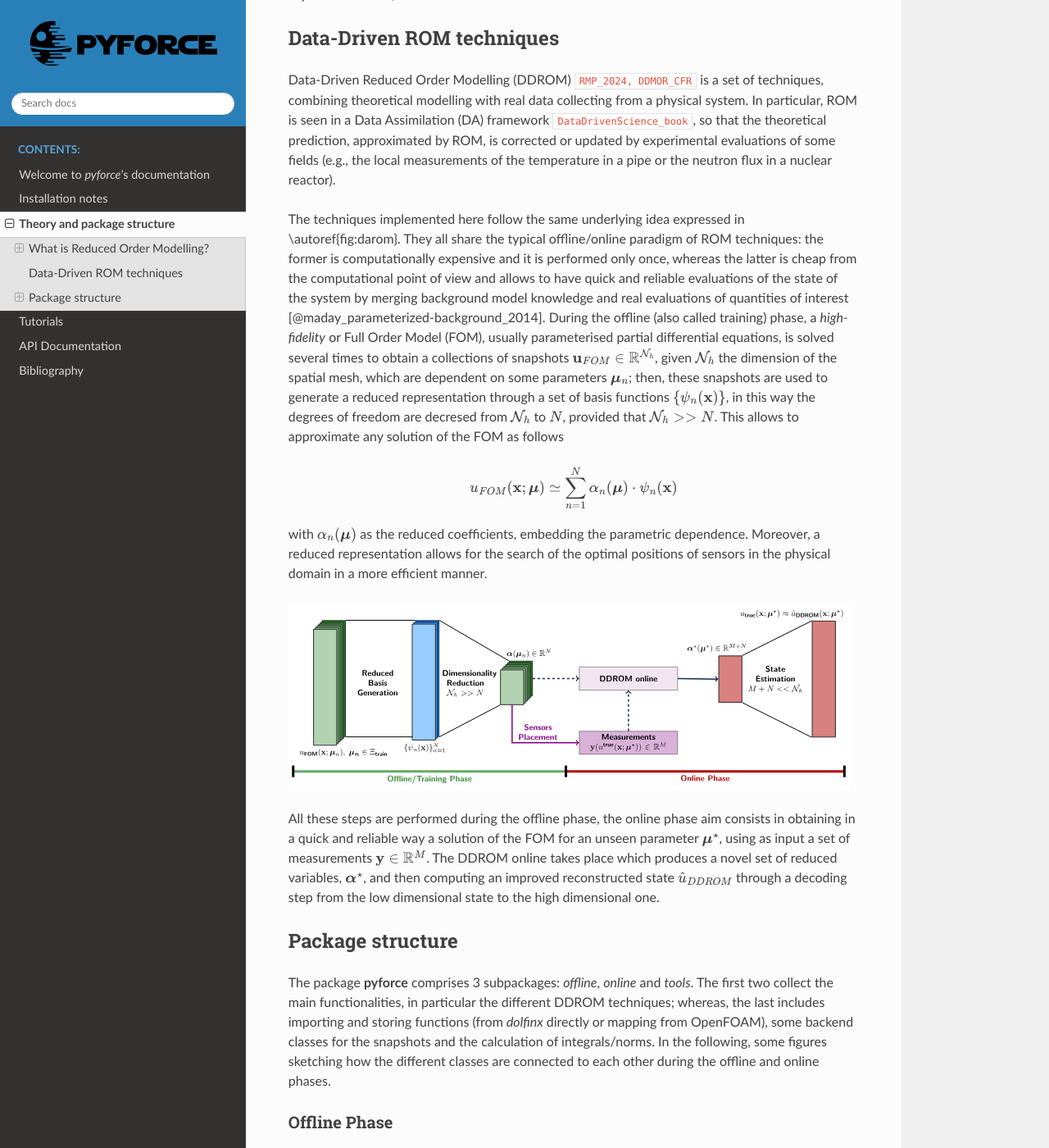
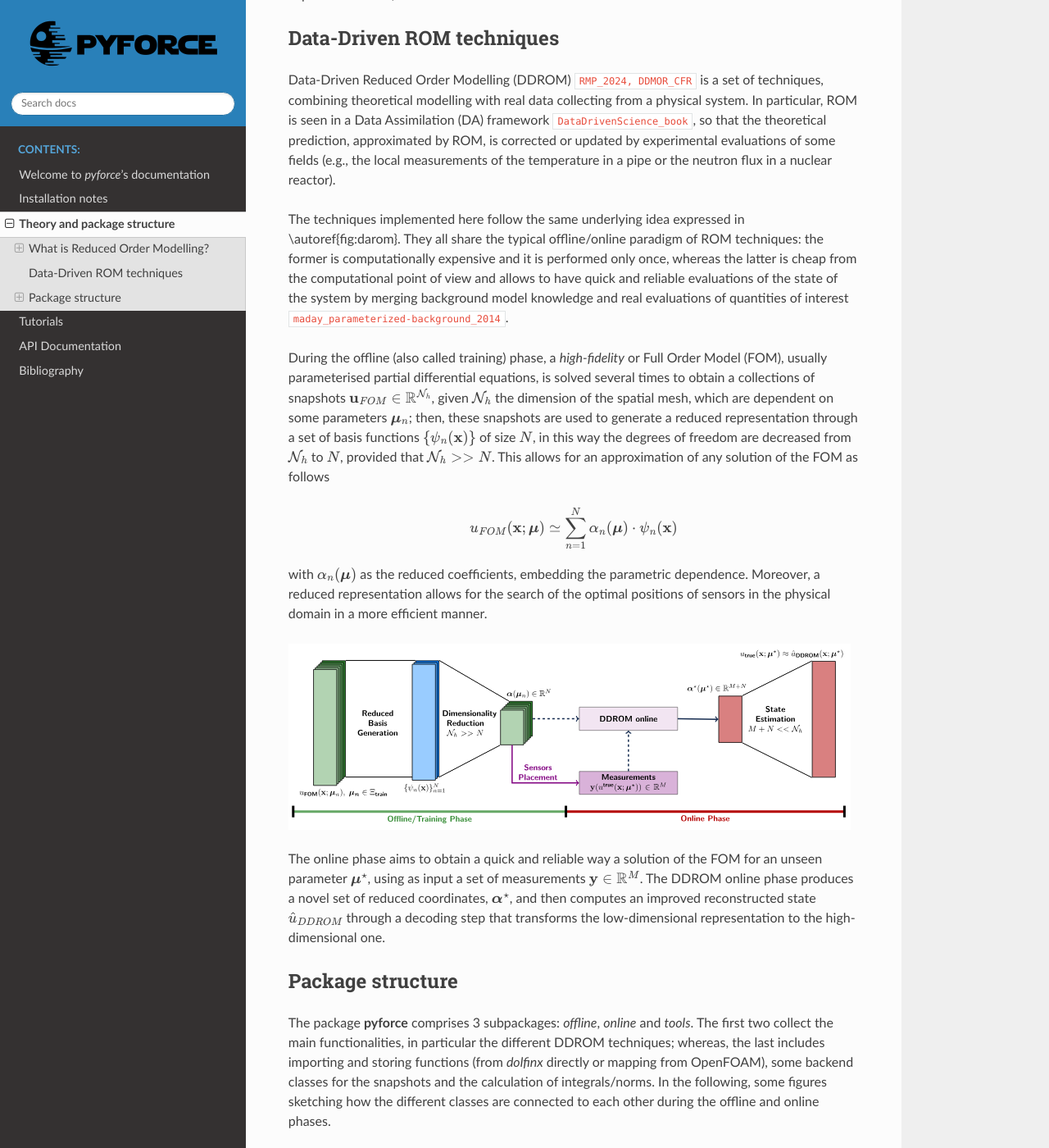
Before and after one commit to ERMETE-Lab/ROSE-pyforce, a Sphinx documentation site: the page built from docs/theory.md, in a window 1280 px wide and 1400 px high, scrolled down 1275 px. Shown: the whole window at 82% size. Built offline with Sphinx 7.4.7 and the Read the Docs theme 2.0.0, drawn with Linux system fonts in a browser that asks for light colours; pages that are not in the unit, such as notebooks, are missing from menus; the version number could not be read and is left out; cross-references to code outside the pages are shown as plain code.

Commit message:
Update theory

````diff
--- a/docs/theory.md
+++ b/docs/theory.md
@@ -22,8 +22,9 @@ According to the methodology for calculating the expansion coefficients {math}`\
 
 Data-Driven Reduced Order Modelling (DDROM) {cite:p}`RMP_2024, DDMOR_CFR` is a set of techniques, combining theoretical modelling with real data collecting from a physical system. In particular, ROM is seen in a Data Assimilation (DA) framework {cite:p}`DataDrivenScience_book`, so that the theoretical prediction, approximated by ROM, is corrected or updated by experimental evaluations of some fields (e.g., the local measurements of the temperature in a pipe or the neutron flux in a nuclear reactor).
 
-The techniques implemented here follow the same underlying idea expressed in \autoref{fig:darom}. They all share the typical offline/online paradigm of ROM techniques: the former is computationally expensive and it is performed only once, whereas the latter is cheap from the computational point of view and allows to have quick and reliable evaluations of the state of the system by merging background model knowledge and real evaluations of quantities of interest [@maday_parameterized-background_2014].
-During the offline (also called training) phase, a *high-fidelity* or Full Order Model (FOM), usually parameterised partial differential equations, is solved several times to obtain a collections of snapshots $\mathbf{u}_{FOM}\in\mathbb{R}^{\mathcal{N}_h}$, given $\mathcal{N}_h$ the dimension of the spatial mesh, which are dependent on some parameters $\boldsymbol{\mu}_n$; then, these snapshots are used to generate a reduced representation through a set of basis functions $\{\psi_n(\mathbf{x})\}$, in this way the degrees of freedom are decresed from $\mathcal{N}_h$ to $N$, provided that $\mathcal{N}_h>>N$. This allows to approximate any solution of the FOM as follows
+The techniques implemented here follow the same underlying idea expressed in \autoref{fig:darom}. They all share the typical offline/online paradigm of ROM techniques: the former is computationally expensive and it is performed only once, whereas the latter is cheap from the computational point of view and allows to have quick and reliable evaluations of the state of the system by merging background model knowledge and real evaluations of quantities of interest {cite:p}`maday_parameterized-background_2014`.
+
+During the offline (also called training) phase, a *high-fidelity* or Full Order Model (FOM), usually parameterised partial differential equations, is solved several times to obtain a collections of snapshots $\mathbf{u}_{FOM}\in\mathbb{R}^{\mathcal{N}_h}$, given $\mathcal{N}_h$ the dimension of the spatial mesh, which are dependent on some parameters $\boldsymbol{\mu}_n$; then, these snapshots are used to generate a reduced representation through a set of basis functions $\{\psi_n(\mathbf{x})\}$ of size $N$, in this way the degrees of freedom are decreased from $\mathcal{N}_h$ to $N$, provided that $\mathcal{N}_h>>N$. This allows for an approximation of any solution of the FOM as follows
 
 ```{math}
 u_{FOM}(\mathbf{x};\boldsymbol{\mu}) \simeq \sum_{n=1}^N\alpha_n(\boldsymbol{\mu})\cdot \psi_n(\mathbf{x})
@@ -33,8 +34,7 @@ with $\alpha_n(\boldsymbol{\mu})$ as the reduced coefficients, embedding the par
 
 ![General scheme of DDROM methods [@RMP_2024].\label{fig:darom}](../images/tie_frighter.svg)
 
-All these steps are performed during the offline phase, the online phase aim consists in obtaining in a quick and reliable way a solution of the FOM for an unseen parameter $\boldsymbol{\mu}^\star$, using as input a set of measurements $\mathbf{y}\in\mathbb{R}^M$. The DDROM online takes place which produces a novel set of reduced variables, $\boldsymbol{\alpha}^\star$, and then computing an improved reconstructed state $\hat{u}_{DDROM}$ through a decoding step from the low dimensional state to the high dimensional one.
-
+The online phase aims to obtain a quick and reliable way a solution of the FOM for an unseen parameter $\boldsymbol{\mu}^\star$, using as input a set of measurements $\mathbf{y}\in\mathbb{R}^M$. The DDROM online phase produces a novel set of reduced coordinates, $\boldsymbol{\alpha}^\star$, and then computes an improved reconstructed state $\hat{u}_{DDROM}$ through a decoding step that transforms the low-dimensional representation to the high-dimensional one.
 
 ## Package structure
 
````
